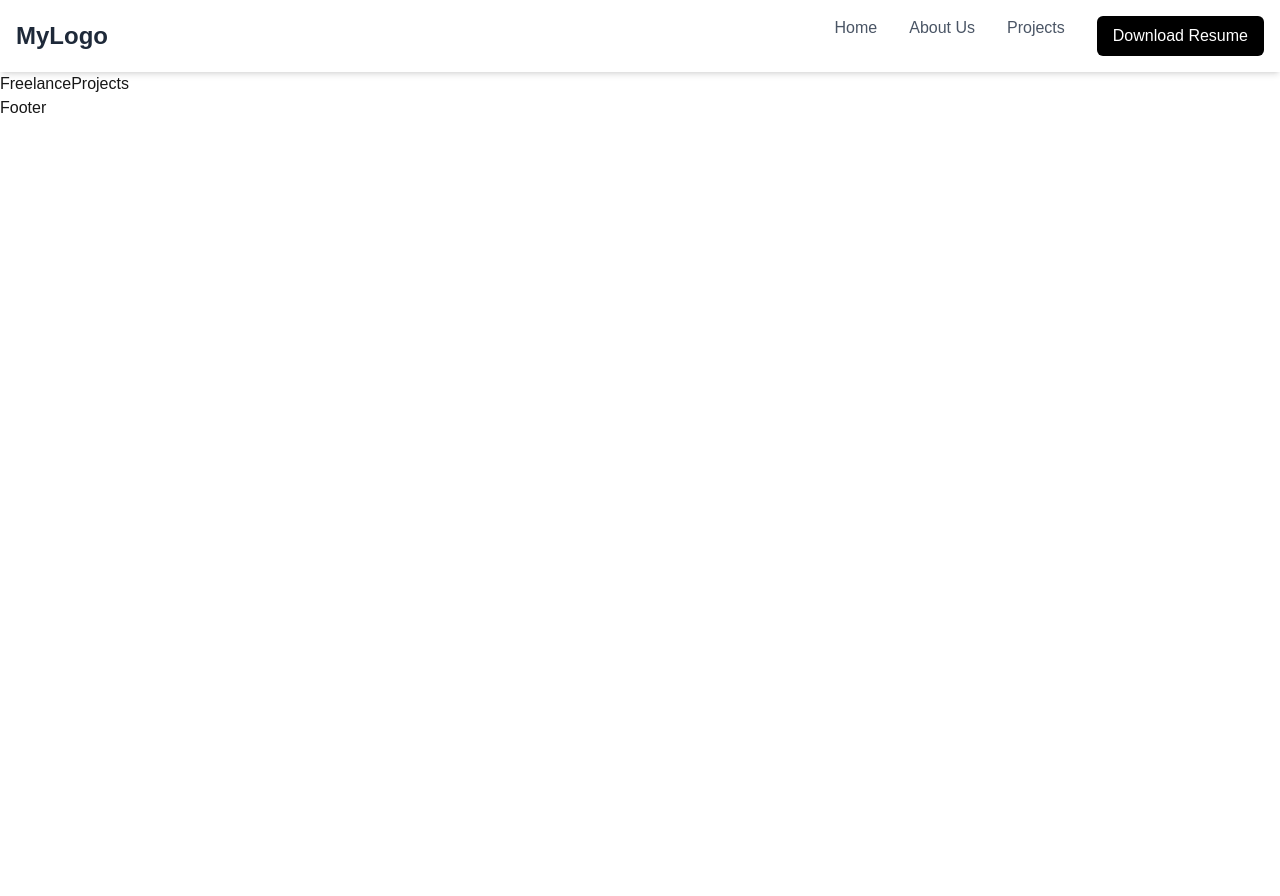
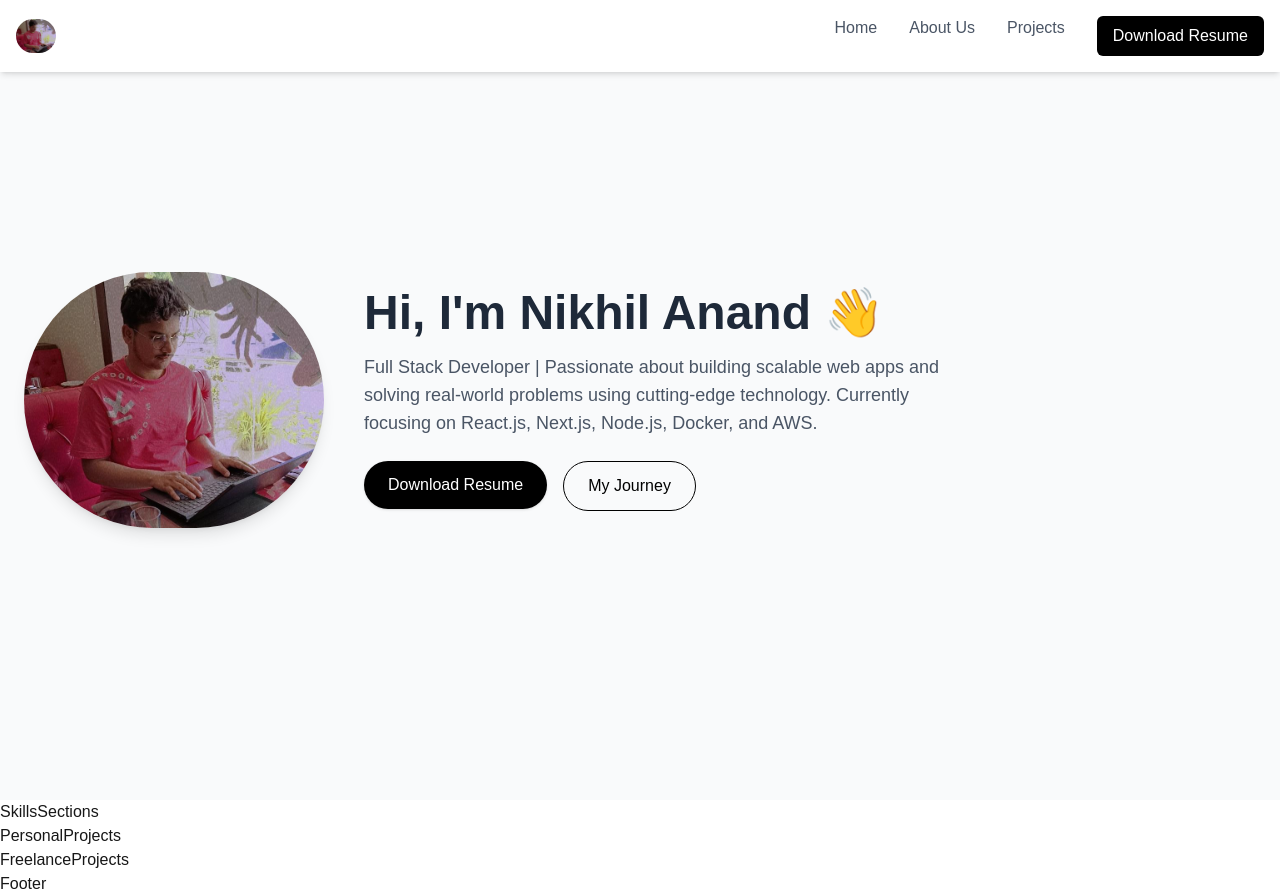
Before and after one commit to niks-nikhil-anand/Frontend_Intern_Challenge, a Next.js app: page / in a window 1280 px wide. Before the commit the page ends 800 px from the top, so only its background shows below. Built offline with nearby package versions, Linux system fonts and the light colour scheme.

Commit message:
Worked on her sections

```diff
--- a/src/components/HeroSection.js
+++ b/src/components/HeroSection.js
@@ -1,9 +1,46 @@
-import React from 'react'
+"use client";
+import React from "react";
+import Image from "next/image";
+import Link from "next/link";
 
 const HeroSection = () => {
   return (
-    <div>HeroSection</div>
-  )
-}
+    <section className="w-full min-h-screen flex items-center justify-center bg-gray-50 px-6">
+      <div className="max-w-7xl w-full flex flex-col md:flex-row items-center gap-10">
+                <div className="flex justify-center">
+          <Image
+            src="/profile.jpeg"
+            alt="Nikhil Anand"
+            width={300}
+            height={300}
+            className="rounded-full object-cover shadow-lg"
+          />
+        </div>
+        <div className="flex flex-col justify-center text-center md:text-left">
+          <h1 className="text-4xl md:text-5xl font-bold text-gray-800 mb-4">
+            Hi, I'm Nikhil Anand 👋
+          </h1>
+          <p className="text-gray-600 text-lg mb-6 max-w-xl">
+            Full Stack Developer | Passionate about building scalable web apps and solving real-world problems using cutting-edge technology. Currently focusing on React.js, Next.js, Node.js, Docker, and AWS.
+          </p>
 
-export default HeroSection
+          <div className="flex flex-col md:flex-row gap-4 justify-center md:justify-start">
+            <Link href="/MyResume.pdf" download>
+              <button className="px-6 py-3 bg-black text-white rounded-full shadow hover:bg-gray-800 transition">
+                Download Resume
+              </button>
+            </Link>
+            <Link href={"/AboutUs"} target="_blank">
+              <button className="px-6 py-3 border border-black text-black rounded-full hover:bg-black hover:text-white transition">
+                My Journey
+              </button>
+            </Link>
+          </div>
+        </div>
+
+      </div>
+    </section>
+  );
+};
+
+export default HeroSection;
--- a/src/components/Navbar.js
+++ b/src/components/Navbar.js
@@ -1,4 +1,5 @@
 "use client";
+import Image from "next/image";
 import Link from "next/link";
 import React, { useState } from "react";
 import { FaBars, FaTimes } from "react-icons/fa";
@@ -10,16 +11,30 @@ const Navbar = () => {
     <nav>
       <nav className="w-full fixed top-0 left-0 bg-white shadow-md z-50">
         <div className="max-w-7xl mx-auto flex justify-between items-center p-4">
-          <div className="text-2xl font-bold text-gray-800">MyLogo</div>
+          <div className="text-2xl font-bold text-gray-800">
+            <Image
+              src="/profile.jpeg"
+              alt="Nikhil Anand"
+              width={40}
+              height={40}
+              className="rounded-full "
+            />
+          </div>
           {/* Desktop menu starts from here ...... */}
           <div className="hidden md:flex gap-8 text-gray-600 font-medium">
             <Link href={"/"} className="hover:text-black hover:underline">
               Home
             </Link>
-            <Link href={"/AboutUs"} className="hover:text-black hover:underline">
+            <Link
+              href={"/AboutUs"}
+              className="hover:text-black hover:underline"
+            >
               About Us
             </Link>
-            <Link href={"/Projects"} className="hover:text-black hover:underline">
+            <Link
+              href={"/Projects"}
+              className="hover:text-black hover:underline"
+            >
               Projects
             </Link>
             <Link
```
Also changed, not shown: public/profile.jpeg (added).
